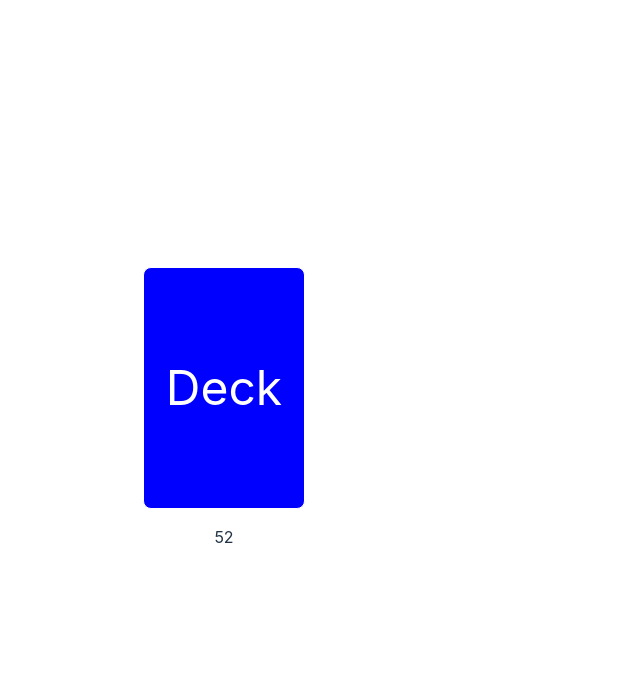
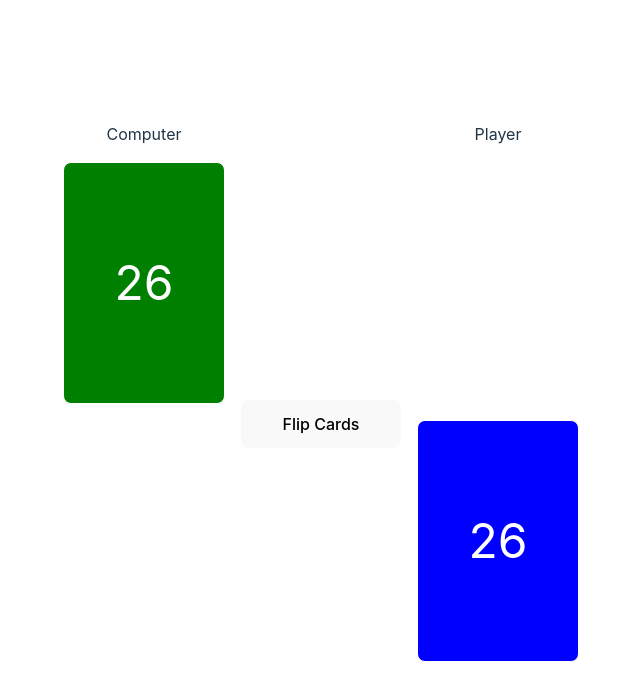
Before and after one commit to Gregory-Hawman/simplewarcardgame, a React (Vite) app in the folder war_card_game/: page / in a window 1280 px wide. Shown: the top 700 px of the page, without its empty margins (319-959 px from the left). Built offline with nearby package versions, Linux system fonts and the light colour scheme.

Commit message:
still not working but closer

```diff
--- a/war_card_game/src/App.jsx
+++ b/war_card_game/src/App.jsx
@@ -2,14 +2,15 @@ import { useRef, useState, useEffect } from 'react';
 import './App.css';
 import CardFlip from './cardFlip';
 // import Deck from './deck.js';
-// import War from './war';
+import War from './war';
 
 function App() {
 
 
     return (
         <>
-            <CardFlip />
+            {/* <CardFlip /> */}
+            <War />
         </>
     )
 }
--- a/war_card_game/src/index.css
+++ b/war_card_game/src/index.css
@@ -48,12 +48,12 @@
 }
 
 .text {
-  grid-column: span 2;
+  height: 3rem;
+  width: 10rem;
   display: flex;
   justify-content: center;
   align-items: center;
 }
-
 
 .box {
   background-color: green;
@@ -61,3 +61,13 @@
   width: 10rem;
   height: 10rem;
 }
+
+.war-board {
+  display: flex;
+  align-items: center;
+}
+
+.war-button{
+  height: 3rem;
+  width: 10rem;
+}
--- a/war_card_game/src/war.jsx
+++ b/war_card_game/src/war.jsx
@@ -3,21 +3,16 @@ import './App.css';
 import Deck from './deck.js';
 
 function War() {
-    const [playerDeck, setPlayerDeck] = useState([])
-    const [computerDeck, setComputerDeck] = useState([])
+    const [playerDeck, setPlayerDeck] = useState(null)
+    const [playerCardSlot, setPlayerCardSlot] = useState(null)
+    const [computerDeck, setComputerDeck] = useState(null)
+    const [computerCardSlot, setComputerCardSlot] = useState(null)
     const [inRound, setInRound] = useState(false)
     const [stop, setStop] = useState(false)
     const [war, setWar] = useState(false)
     const [text, setText] = useState('')
 
-    let deck = new Deck
-    console.log(deck.cards.slice(0,3))
-
-    useEffect(() => {
-        startGame(); // Call startGame function when the component is mounted
-    }, []);
-
-    console.log(playerDeck)
+    const deck = new Deck
 
     const CARD_VALUE_MAP = {
         "2" : 2,
@@ -35,15 +30,13 @@ function War() {
         "A" : 14,
     }
 
-    const computerCardSlot = useRef(null);
-    console.log(computerCardSlot)
+    useEffect(() => {
+        startGame(); // Call startGame function when the component is mounted
+    }, []);
 
-    const computerDeckElement = useRef(null);
-    const playerCardSlot = useRef(null);
-    const playerDeckElement = useRef(null);
+
 
     function startGame() {
-        const deck = new Deck();
         deck.shuffle()
 
         const deckMidPoint = Math.ceil(deck.numberOfCards / 2)
@@ -58,8 +51,8 @@ function War() {
 
     function cleanBeforeRound() {
         setInRound(false)
-        computerCardSlot.innerHTML = ''
-        playerCardSlot.innerHTML = ''
+        setComputerCardSlot(null)
+        setPlayerCardSlot(null)
         setText('')
 
         updateDeckCount()
@@ -68,27 +61,22 @@ function War() {
     function flipCards() {
         setInRound(true)
 
-        const updatedPlayerDeck = [...playerDeck];
-        const updatedComputerDeck = [...computerDeck];
-
         const playerCard = playerDeck.pop()
         const computerCard = computerDeck.pop()
+        console.log(playerCard)
 
-        playerCardSlot.current.innerHTML = getCardHTML(playerCard);
-        computerCardSlot.current.innerHTML = getCardHTML(computerCard);
+        setPlayerCardSlot(playerCard);
+        setComputerCardSlot(computerCard);
 
         updateDeckCount()
 
         if (isRoundWinner(playerCard, computerCard)) {
             setText('Win')
-            updatedPlayerDeck.push(playerCard, computerCard);
-            setPlayerDeck(updatedPlayerDeck);
-            setComputerDeck(updatedComputerDeck);
+            addCardsToPlayerDeck(playerCard, computerCard)
+
         } else if (isRoundWinner(computerCard, playerCard)){
             setText("Lose");
-            updatedComputerDeck.push(computerCard, playerCard);
-            setPlayerDeck(updatedPlayerDeck);
-            setComputerDeck(updatedComputerDeck);
+            addCardsToComputerDeck(computerCard, playerCard)
         } else {
             setText('War')
             warRound()
@@ -103,12 +91,22 @@ function War() {
         }
     }
 
+    function addCardsToPlayerDeck(cardOne, cardTwo){
+        setPlayerDeck((oldDeck) => (oldDeck === null ? [cardOne, cardTwo] : [...oldDeck, cardOne, cardTwo]));
+    }
+    function addCardsToComputerDeck(cardOne, cardTwo){
+        setComputerDeck((oldDeck) => (oldDeck === null ? [cardOne, cardTwo] : [...oldDeck, cardOne, cardTwo]));
+    }
+
     function updateDeckCount() {
-        computerDeckElement.current.innerText = computerDeck.numberOfCards
-        playerDeckElement.current.innerText = playerDeck.numberOfCards
+        if (computerDeck !== null && playerDeck !== null) {
+            computerDeck.numberOfCards
+            playerDeck.numberOfCards
+        }
     }
 
     function isRoundWinner(cardOne, cardTwo) {
+        console.log(cardOne, cardTwo)
         return CARD_VALUE_MAP[cardOne.value] > CARD_VALUE_MAP[cardTwo.value]
     }
 
@@ -121,26 +119,31 @@ function War() {
         const computerTribute = computerDeck.cards.slice(0,3)
     }
 
-    const getCardHTML = (card) => {
-        return (
-        <div className={`card ${card.color}`}>
-            {card.suit}
+    return (
+        <div className='war-board'>
+            <div>
+                <div>Computer</div>
+                {computerDeck === null ? <div className='computer-deck deck'></div> : <div className='computer-deck deck'>{computerDeck.numberOfCards}</div>}
+                {computerCardSlot === null ?
+                    <div className='computer-card-slot card-slot'></div> :
+                    <div className='computer-card-slot card-slot'>{computerCardSlot.value}{computerCardSlot.suit}</div>
+                }
+            </div>
+            <div>
+                <div className='text'>{text}</div>
+                <button className='war-button' onClick={stop ? startGame : (inRound ? cleanBeforeRound : flipCards)}>
+                    {stop ? 'Start Game' : (inRound ? 'Clear' : 'Flip Cards')}
+                </button>
+            </div>
+            <div>
+                <div>Player</div>
+                {playerCardSlot === null ?
+                    <div className='player-card-slot card-slot'></div> :
+                    <div className='player-card-slot card-slot'>{playerCardSlot.value}{playerCardSlot.suit}</div>
+                }
+                {playerDeck === null ? <div className='player-deck deck'></div> : <div className='player-deck deck'>{playerDeck.numberOfCards}</div>}
+            </div>
         </div>
-        );
-    };
-
-    return (
-        <>
-            <div className='computer-deck deck' ref={computerDeckElement}></div>
-            <div className='computer-card-slot card slot' ref={computerCardSlot}></div>
-            <div className='text'>{text}</div>
-            <div className='player-deck deck' ref={playerDeckElement}></div>
-            <div className='player-card-slot card-slot' ref={playerCardSlot}></div>
-            <button onClick={stop ? startGame : (inRound ? cleanBeforeRound : flipCards)}>
-                {stop ? 'Start Game' : (inRound ? 'Clean Before Round' : 'Flip Cards')}
-            </button>
-            <div className='box'>hi</div>
-        </>
     )
 }
 
```
